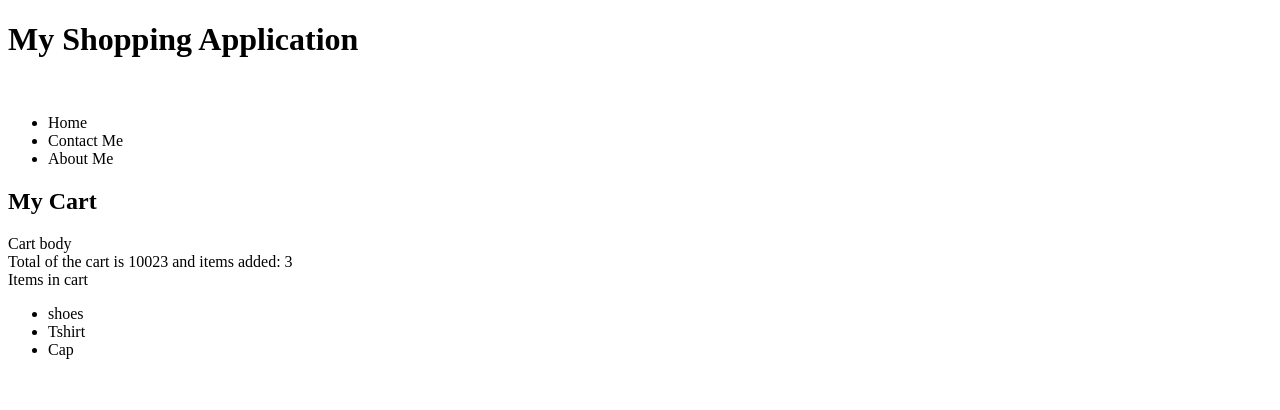
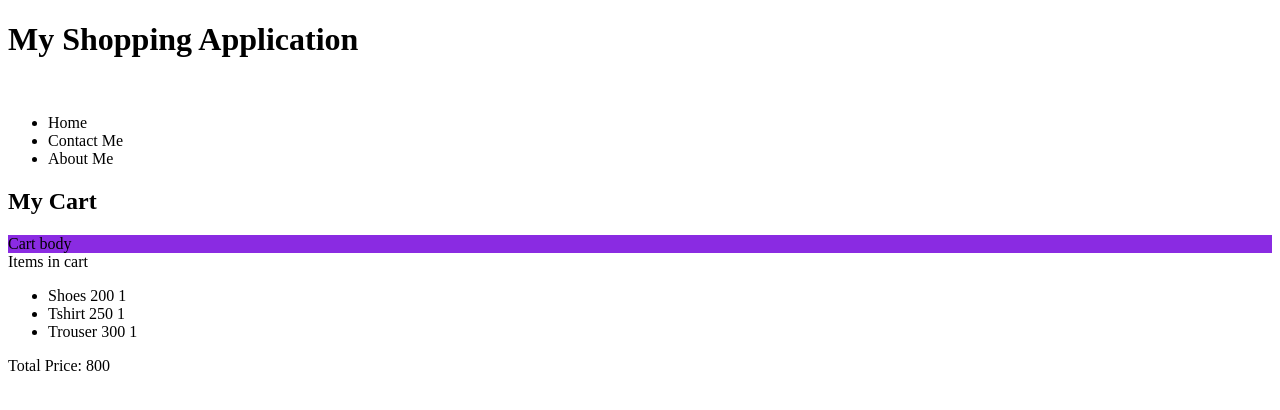
Before and after one commit to rahimoddin/fe-react-session, a React (Create React App) app: page / in a window 1280 px wide. Shown: the top 410 px of the page. Built offline with nearby package versions, Linux system fonts and the light colour scheme.

Commit message:
modular code and  composition in React

```diff
--- /dev/null
+++ b/src/components/Cart.js
@@ -0,0 +1,26 @@
+import React from 'react'
+import './cart.css'
+
+class Cart extends React.Component {
+
+
+    render() {
+        return(<section>
+        <h2>My Cart</h2>
+        <div>
+            <div className="container">Cart body</div>
+            <div>Items in cart</div>
+            <ul>
+                {this.props.items.map((item)=>{
+                    return <li>{`${item.name}   ${item.price}   ${item.qty}`}</li>
+                })}
+            </ul>
+            <div>
+                Total Price: {this.props.total}
+            </div>
+        </div>
+        </section>)
+    }
+}
+
+export default Cart;
--- /dev/null
+++ b/src/components/Header.js
@@ -0,0 +1,30 @@
+import React from 'react'
+
+
+const Header = (props) => {
+    return (
+        <div>
+            {props.children}
+            <ul>
+            <li>Home</li>
+            <li>Contact Me</li>
+            <li>About Me</li>
+        </ul>
+        </div>
+    )
+}
+// class Header extends React.Component {
+
+//     render() {
+        // return <div>
+        //     {this.props.children}
+        //     <ul>
+        //     <li>Home</li>
+        //     <li>Contact Me</li>
+        //     <li>About Me</li>
+        // </ul>
+        // </div>
+//     }
+// }
+
+export default Header;
--- /dev/null
+++ b/src/components/Logo.js
@@ -0,0 +1,12 @@
+import React from 'react'
+
+class Logo extends React.Component {
+
+    render() {
+        return <div>
+        <img src=""></img>
+        </div>
+    }
+}
+
+export default Logo;
--- /dev/null
+++ b/src/components/cart.css
@@ -0,0 +1,4 @@
+.container {
+    width: 100%;
+    background-color: blueviolet;
+}
--- a/src/index.js
+++ b/src/index.js
@@ -1,52 +1,29 @@
 import React from 'react'
 import ReactDOM from 'react-dom'
+import Cart from './components/Cart'
+import Header from './components/Header'
+import Logo from './components/Logo'
+
+const data = {
+    cart: {
+        items: [
+            {name: "Shoes", price: 200, qty:1},
+            {name: "Tshirt", price: 250, qty:1},
+            {name: "Trouser", price: 300, qty:1}
+        ],
+        total: 800
+    }
+}
 
 
-class Cart extends React.Component {
 
-
-    // eslint-disable-next-line no-useless-constructor
-    constructor(props) {
-        super(props)
-        //console.log('Cart:: props: ', this.props)
-    }
-
-    render() {
-        return(<section>
-        <h2>My Cart</h2>
-        <div>
-            <div>Cart body</div>
-            <div>{`Total of the cart is ${this.props.total} and items added: ${this.props.count}`}</div>
-            <div>Items in cart</div>
-            <ul>
-                {this.props.items.map((item)=>{
-                    return <li>{item}</li>
-                })}
-            </ul>
-        </div>
-        </section>)
-    }
-}
-class Header extends React.Component {
-
-    render() {
-        return <div>
-        <img src=""></img>
-            <ul>
-            <li>Home</li>
-            <li>Contact Me</li>
-            <li>About Me</li>
-        </ul>
-        </div>
-    }
-}
 class App extends React.Component {
     render() {
         return <div>
         <h1>My Shopping Application</h1>
-        <Header></Header>
-        <Cart total={10023} count={3} items={["shoes", "Tshirt", "Cap"]}></Cart>
+        <Header><Logo></Logo></Header>
+        <Cart items={data.cart.items} total={data.cart.total}></Cart>
         </div>
     }
 }
-ReactDOM.render(<App></App>, document.getElementById('root'))
+ReactDOM.render(<App>fasfdasdfasdf</App>, document.getElementById('root'))
```
